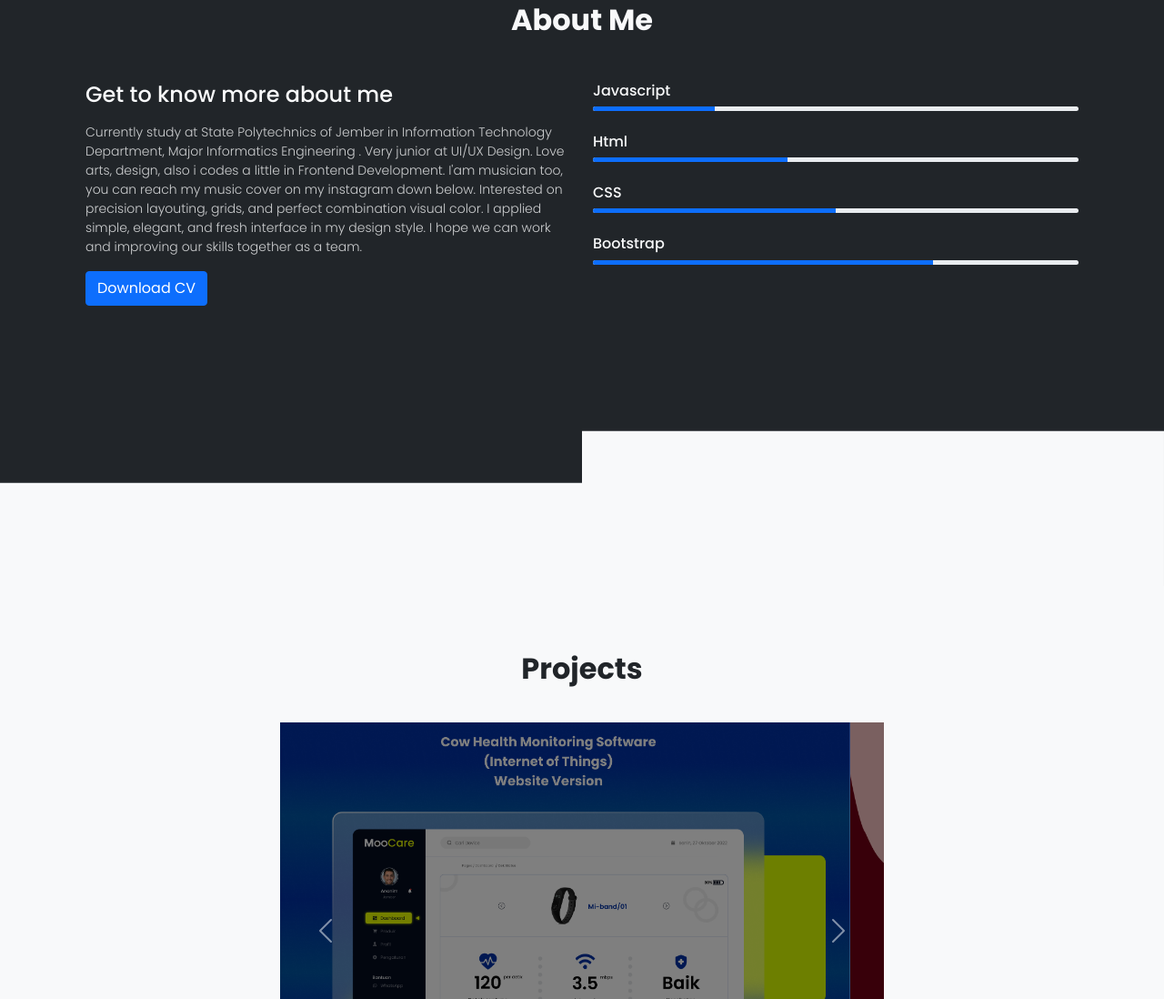
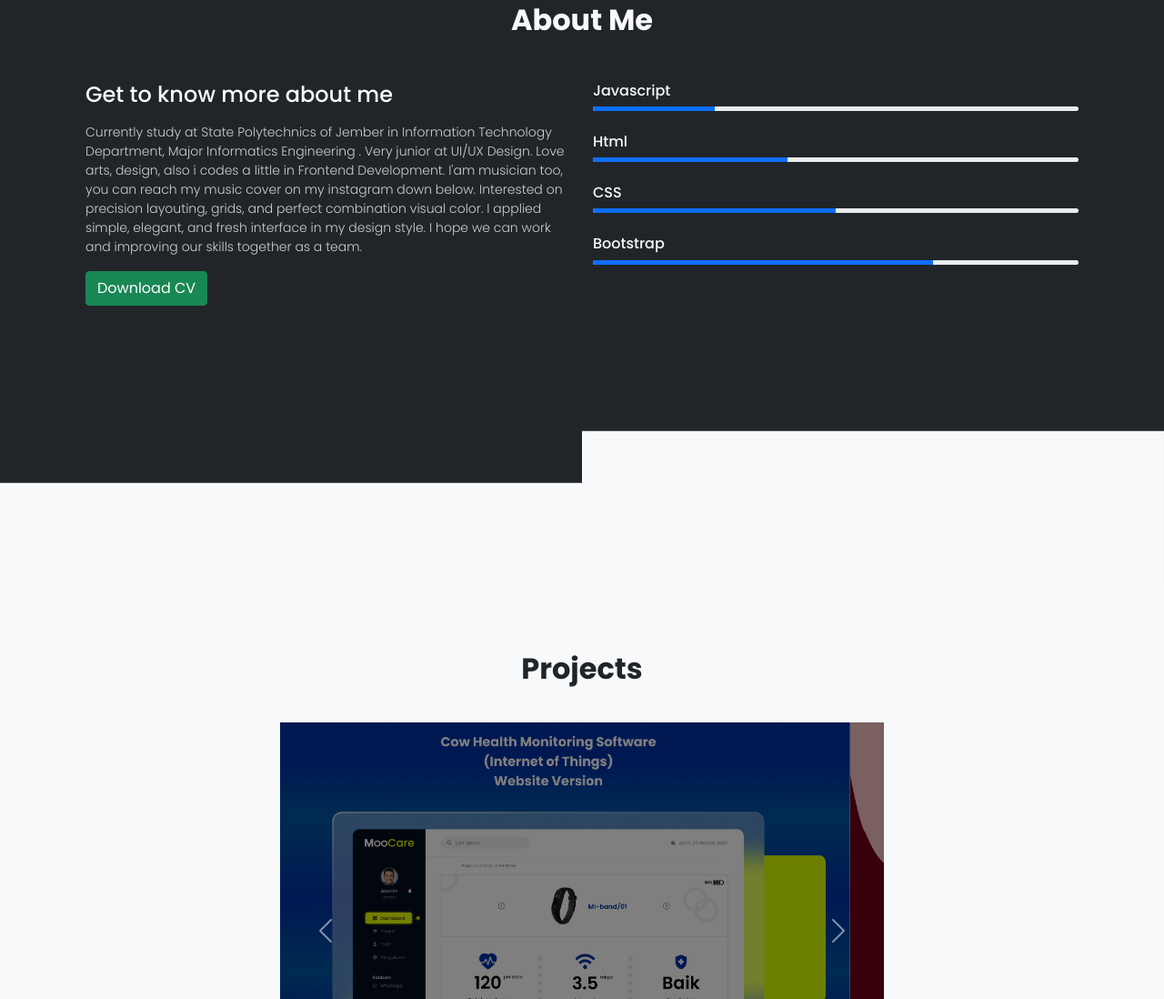
Before and after one commit to ezra1905/ezra1905.github.io, a plain HTML site: page index.html in a window 1280 px wide. Shown: the part 1249-2347 px from the top of the page at 91% size. Drawn offline with nearby package versions, Linux system fonts and the light colour scheme.

Commit message:
Update index.html

```diff
--- a/index.html
+++ b/index.html
@@ -283,7 +283,7 @@
                                 interface in my design style. I hope we can work and improving our skills together as a team.
                             </p>
                             <div class="col-lg-12">
-                                <a href="cv/cv.jpg" class="animated bounceInRight btn btn-primary" style="animation-delay: 3s" download>Download CV</a>
+                                <a href="cv/cv.jpg" class="animated bounceInRight btn btn-success" style="animation-delay: 3s" download>Download CV</a>
                             </div>
                         </div>
                     </div>
```
